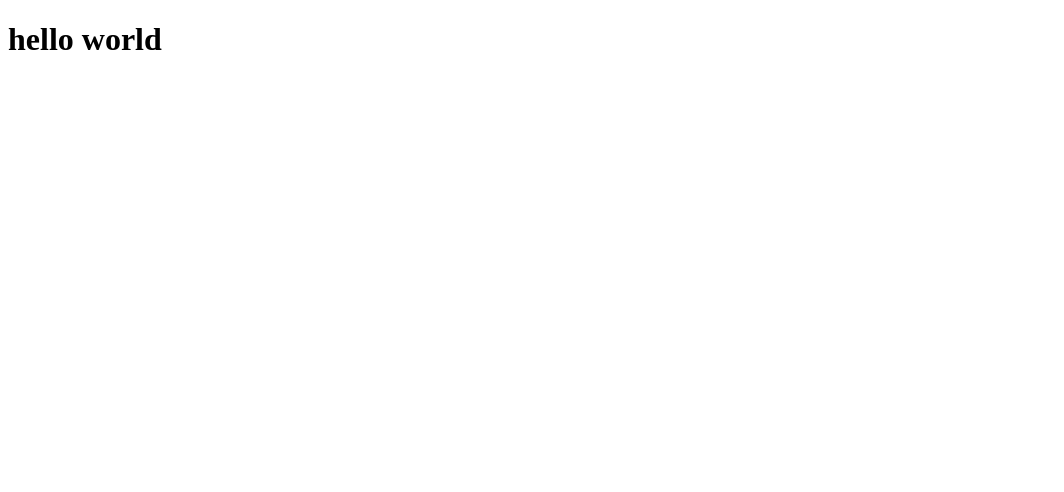
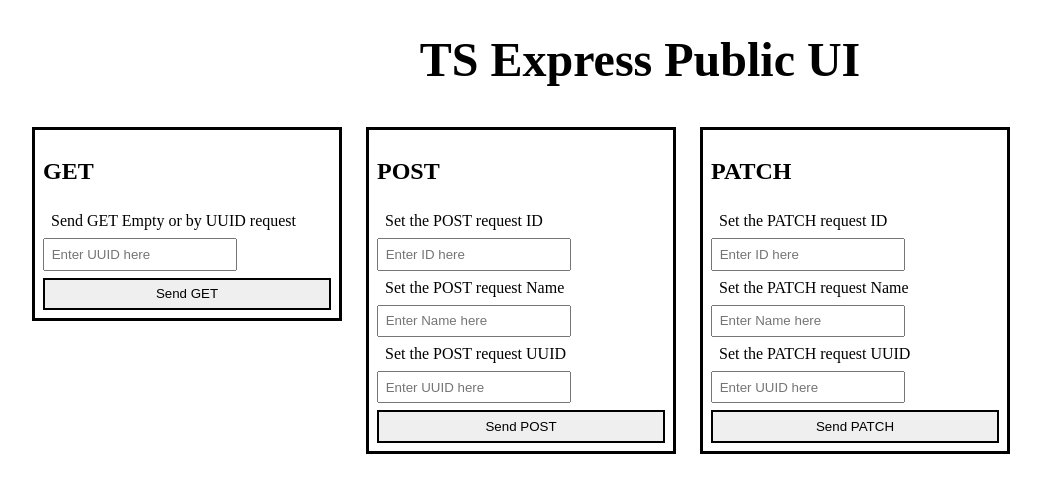
Before and after one commit to OrenVilderman/express-on-typescript, a website: page public/index.html in a window 1280 px wide. Shown: the whole page, without its empty margins (0-1064 px from the left). Drawn offline with Linux system fonts and the light colour scheme.

Commit message:
Split the Public folder, added UUID validation, made the Update and Post work from the Public UI

```diff
--- a/public/index.html
+++ b/public/index.html
@@ -1,13 +1,63 @@
 <!DOCTYPE html>
 <html lang="en">
+
 <head>
     <meta charset="UTF-8">
     <meta http-equiv="X-UA-Compatible" content="IE=edge">
     <meta name="viewport" content="width=device-width, initial-scale=1.0">
-    <link rel="icon" type="image/x-icon" href="job_employment.ico"/>
-    <title>Document</title>
+    <link rel="icon" type="image/x-icon" href="job_employment.ico" />
+    <title>TS-Express</title>
+    <link rel="stylesheet" href="main.css">
 </head>
+
 <body>
-    <h1>hello world</h1>
+    <h1>TS Express Public UI</h1>
+    <form id="getAction" action="/api/V0.1/" method="GET">
+        <h2>GET</h2>
+        <div>
+            <label for="getBy">Send GET Empty or by UUID request</label>
+            <input name="getBy" id="getBy" value="" placeholder="Enter UUID here">
+        </div>
+        <button onclick="setUUID();">Send GET</button>
+        </div>
+    </form>
+
+    <form id="POSTAction">
+        <h2>POST</h2>
+        <div>
+            <label for="postID">Set the POST request ID</label>
+            <input name="postID" id="postID" value="" placeholder="Enter ID here">
+        </div>
+        <div>
+            <label for="postName">Set the POST request Name</label>
+            <input name="postName" id="postName" value="" placeholder="Enter Name here">
+        </div>
+        <div>
+            <label for="postUUID">Set the POST request UUID</label>
+            <input name="postUUID" id="postUUID" value="" placeholder="Enter UUID here">
+        </div>
+        <input type='button' onclick="setPOST();" value="Send POST"></input>
+        </div>
+    </form>
+
+    <form id="PatchAction">
+        <h2>PATCH</h2>
+        <div>
+            <label for="patchID">Set the PATCH request ID</label>
+            <input name="patchID" id="patchID" value="" placeholder="Enter ID here">
+        </div>
+        <div>
+            <label for="patchName">Set the PATCH request Name</label>
+            <input name="patchName" id="patchName" value="" placeholder="Enter Name here">
+        </div>
+        <div>
+            <label for="patchUUID">Set the PATCH request UUID</label>
+            <input name="patchUUID" id="patchUUID" value="" placeholder="Enter UUID here">
+        </div>
+
+        <input type='button' onclick="setPatch();" value="Send PATCH"></input>
+        </div>
+    </form>
+    <script rel="scriptSheet" src="main.js" type="application/javaScript"></script>
 </body>
 </html>
--- /dev/null
+++ b/public/main.css
@@ -0,0 +1,25 @@
+h1 {
+    text-align: center;
+    font-size: 3em;
+}
+
+input, label {
+    display: block;
+    padding: 0.5em;
+}
+
+form {
+    float: left;
+    width: 18em;
+    margin-left: 1.5em;
+    margin-top: 1ex;
+    padding: 0.5em;
+    border: 0.2em solid black;
+}
+
+button, input[type=button] {
+    width: 100%;
+    margin-top: 1ex;
+    padding: 0.5em;
+    border: 0.2em solid black;
+}
--- /dev/null
+++ b/public/main.js
@@ -0,0 +1,37 @@
+function setUUID() {
+    const uuid = document.getElementById('getBy').value;
+    document.getElementById('getAction').action = `/api/V0.1/${uuid}`
+}
+
+function setPOST() {
+    const id = document.getElementById('postID').value;
+    const name = document.getElementById('postName').value;
+    const uuid = document.getElementById('postUUID').value;
+    fetch('/api/V0.1/', {
+        method: 'POST',
+        headers: {
+            'Content-Type': 'application/json',
+        },
+        body: JSON.stringify({
+            id: id,
+            name: name,
+            uuid: uuid
+        }),
+    })
+}
+
+function setPatch() {
+    const id = document.getElementById('patchID').value;
+    const name = document.getElementById('patchName').value;
+    const uuid = document.getElementById('patchUUID').value;
+    fetch(`/api/V0.1/${uuid}`, {
+        method: 'PATCH',
+        headers: {
+            'Content-Type': 'application/json',
+        },
+        body: JSON.stringify({
+            id: id,
+            name: name,
+        }),
+    })
+}
--- a/tsconfig.json
+++ b/tsconfig.json
@@ -61,6 +61,7 @@
     // "emitDecoratorMetadata": true,         /* Enables experimental support for emitting type metadata for decorators. */
 
     /* Advanced Options */
-    "forceConsistentCasingInFileNames": true  /* Disallow inconsistently-cased references to the same file. */
+    "forceConsistentCasingInFileNames": true,  /* Disallow inconsistently-cased references to the same file. */
+    "resolveJsonModule": true, //Added by Oren Vilderman to support the db/*.json
   }
 }
```
Also changed, not shown: app.ts (+0 -9 lines), controllers/api.ts (+12 -6 lines), db/userDataDB.json (added, +17 -0 lines), routes/api.ts (+7 -1 lines).
